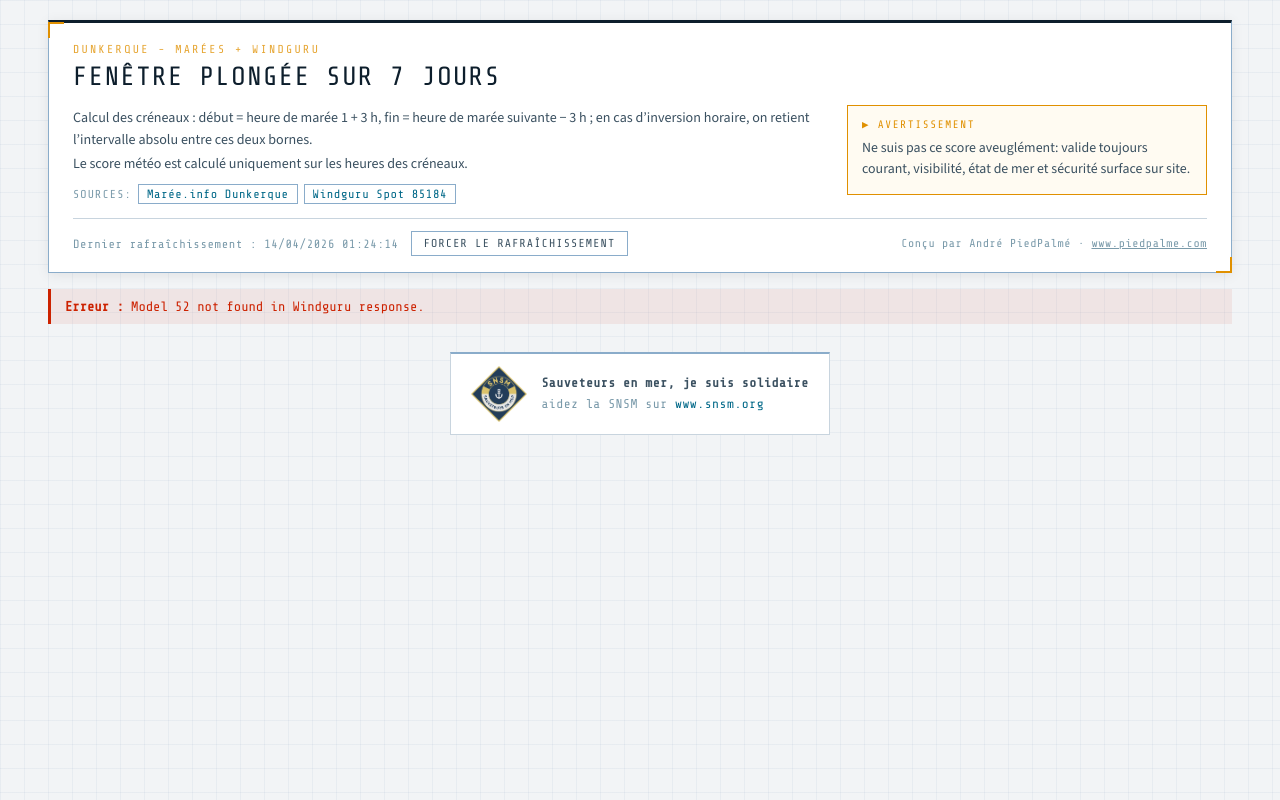
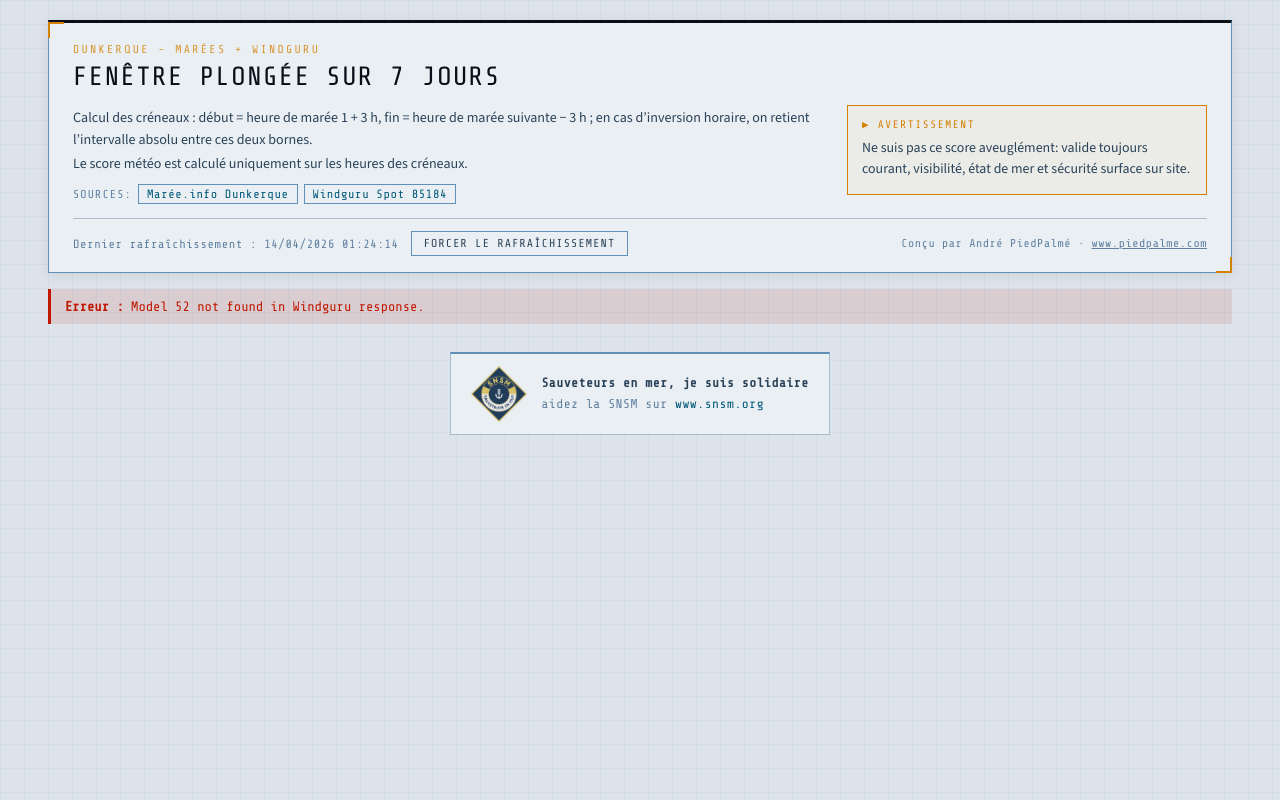
Before and after one commit to Areumaux/meteo-plongee-dk, a Flask app: page / in a window 1280 px wide. Run offline with Flask 3, Linux system fonts and the light colour scheme; data that the repository does not hold is empty.

Commit message:
Fond gris ardoise, couleurs plus saturées

```diff
--- a/static/styles.css
+++ b/static/styles.css
@@ -4,25 +4,25 @@
    ═══════════════════════════════════════════════════════════════ */
 
 :root {
-  --bg:         #f2f4f6;
-  --bg-panel:   #ffffff;
-  --bg-surface: #f8f9fb;
-  --bg-card:    #ffffff;
-  --border:     #c8d4de;
-  --border-hi:  #8aacca;
-  --text:       #3a5060;
-  --text-hi:    #0d1e2c;
-  --text-dim:   #7a9aaa;
-  --amber:      #e09000;
-  --amber-dim:  rgba(224,144,0,0.1);
-  --green:      #008844;
-  --green-dim:  rgba(0,136,68,0.08);
-  --red:        #cc2200;
-  --red-dim:    rgba(204,34,0,0.07);
-  --cyan:       #006888;
-  --ok:         #008844;
-  --mid:        #e09000;
-  --bad:        #cc2200;
+  --bg:         #dce3ea;
+  --bg-panel:   #eaeff4;
+  --bg-surface: #e4eaf0;
+  --bg-card:    #edf1f6;
+  --border:     #a8bccf;
+  --border-hi:  #6090b8;
+  --text:       #2a4258;
+  --text-hi:    #080f18;
+  --text-dim:   #6080a0;
+  --amber:      #d48000;
+  --amber-dim:  rgba(212,128,0,0.12);
+  --green:      #007a38;
+  --green-dim:  rgba(0,122,56,0.1);
+  --red:        #c01800;
+  --red-dim:    rgba(192,24,0,0.1);
+  --cyan:       #005a7a;
+  --ok:         #007a38;
+  --mid:        #d48000;
+  --bad:        #c01800;
 }
 
 * { box-sizing: border-box; }
```
Also changed, not shown: other parts of static/styles.css (+21 -21 lines).
